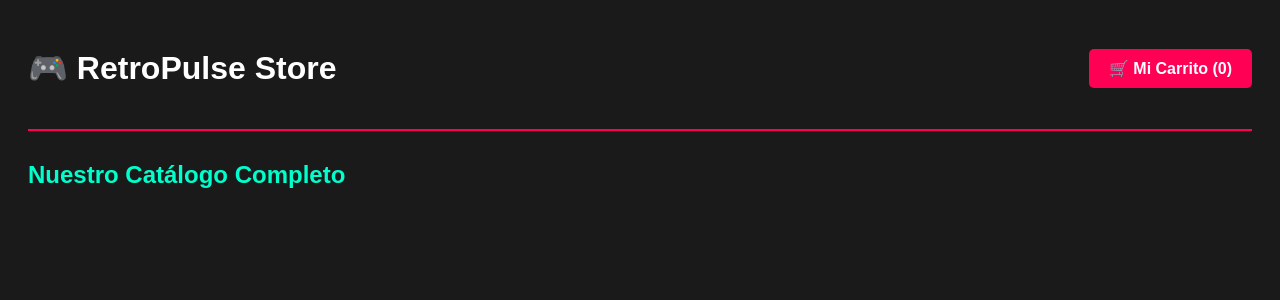
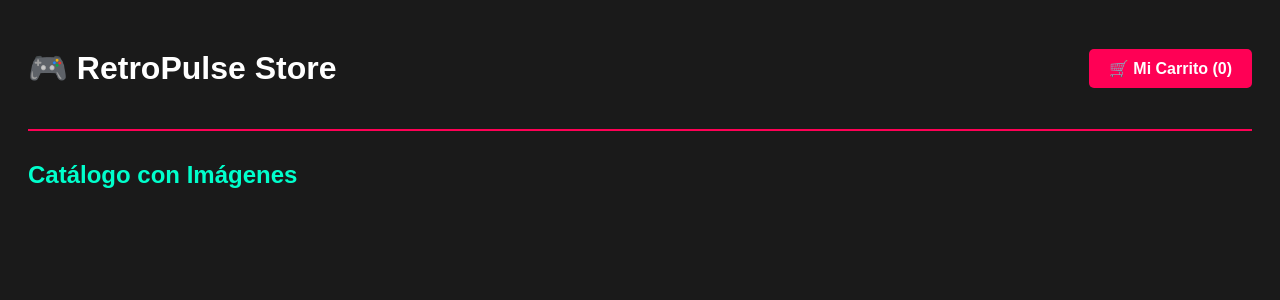
Before and after one commit to canteroslarai/retropulse, a Flask app: template templates/index.html in a window 1280 px wide. Shown: the top 300 px of the page. Run offline with Flask 3, Linux system fonts and the light colour scheme; the template is opened without the code that fills it, so the values that code supplies are empty.

Commit message:
Catálogo de 15 productos con imágenes y carrito integrado

```diff
--- a/app.py
+++ b/app.py
@@ -4,23 +4,23 @@ from flask import Flask, render_template, redirect, url_for, session, flash
 app = Flask(__name__)
 app.secret_key = 'retropulse_secret_key_2026'
 
-# Catálogo completo de 15 productos para RetroPulse
+# Catálogo completo de 15 productos con imágenes URL de marcadores temáticos
 PRODUCTOS = {
-    1: {"id": 1, "nombre": "Consola Retro Classic X", "precio": 45000, "descripcion": "Consola con más de 10.000 juegos clásicos de los 90. Incluye dos mandos inalámbricos y conexión HDMI.", "imagen": "consola.jpg"},
-    2: {"id": 2, "nombre": "Gamepad Pro Wireless", "precio": 18000, "descripcion": "Control inalámbrico ergonómico de alta precisión compatible con PC, Android y consolas retro.", "imagen": "gamepad.jpg"},
-    3: {"id": 3, "nombre": "Cartucho Legendario 99-en-1", "precio": 12000, "descripcion": "El mítico cartucho con los mejores éxitos de la época dorada de los videojuegos de 8 y 16 bits.", "imagen": "cartucho.jpg"},
-    4: {"id": 4, "nombre": "Consola Portátil Pocket", "precio": 35000, "descripcion": "Pantalla IPS de 3.5 pulgadas para llevar tus emuladores favoritos (GameBoy, Megadrive) a todos lados.", "imagen": "portatil.jpg"},
-    5: {"id": 5, "nombre": "Lámpara LED Pac-Man Pixel", "precio": 9500, "descripcion": "Lámpara decorativa pixelada con modo sensible al sonido que reacciona al ritmo de tu música.", "imagen": "lampara.jpg"},
-    6: {"id": 6, "nombre": "Llavero Metálico Arcade", "precio": 2500, "descripcion": "Llavero premium de metal con la forma detallada de una máquina de fichines clásica de los 80.", "imagen": "llavero.jpg"},
-    7: {"id": 7, "nombre": "Mouse Pad Gamer Retro", "precio": 7500, "descripcion": "Mouse pad tamaño extra largo con diseño retro-wave ideal para setup de diseño o gaming.", "imagen": "mousepad.jpg"},
-    8: {"id": 8, "nombre": "Auriculares Retro Sound", "precio": 22000, "descripcion": "Auriculares con estética de los 80 pero tecnología moderna: Bluetooth 5.0 y cancelación de ruido.", "imagen": "auriculares.jpg"},
-    9: {"id": 9, "nombre": "Gorra RetroPulse Classic", "precio": 6000, "descripcion": "Gorra estilo trucker con el logotipo oficial de RetroPulse bordado en alta definición.", "imagen": "gorra.jpg"},
-    10: {"id": 10, "nombre": "Remera Algodón Pixel Art", "precio": 14000, "descripcion": "Remera 100% algodón con estampa premium de estética pixel art y colores vibrantes de larga duración.", "imagen": "remera.jpg"},
-    11: {"id": 11, "nombre": "Taza Cerámica Game Over", "precio": 4800, "descripcion": "Taza de cerámica importada con diseño termosensible que cambia de color al agregar líquido caliente.", "imagen": "taza.jpg"},
-    12: {"id": 12, "nombre": "Consola Mini Arcade Bartop", "precio": 85000, "descripcion": "Réplica a escala de una máquina arcade para mesa. Pantalla integrada y palanca clásica de alta respuesta.", "imagen": "mini_arcade.jpg"},
-    13: {"id": 13, "nombre": "Cable HDMI Mallado Premium", "precio": 3500, "descripcion": "Cable HDMI de alta velocidad con conector dorado y protección mallada para evitar interferencias.", "imagen": "cable_hdmi.jpg"},
-    14: {"id": 14, "nombre": "Kit Limpieza Consolas", "precio": 5500, "descripcion": "Kit especializado con alcohol isopropílico, cepillos antiestáticos y paño para mantener tus joyas retro impecables.", "imagen": "kit_limpieza.jpg"},
-    15: {"id": 15, "nombre": "Póster Neón Cyberpunk", "precio": 3800, "descripcion": "Póster satinado tamaño A3 con diseño retro-futurista e impresión de alta calidad para decorar tu habitación.", "imagen": "poster.jpg"}
+    1: {"id": 1, "nombre": "Consola Retro Classic X", "precio": 45000, "descripcion": "Consola con más de 10.000 juegos clásicos de los 90. Incluye dos mandos inalámbricos y conexión HDMI.", "imagen": "https://images.unsplash.com/photo-1531525645387-7f14be1bdbbd?w=500&auto=format&fit=crop&q=60"},
+    2: {"id": 2, "nombre": "Gamepad Pro Wireless", "precio": 18000, "descripcion": "Control inalámbrico ergonómico de alta precisión compatible con PC, Android y consolas retro.", "imagen": "https://images.unsplash.com/photo-1592840496694-26d035b52b48?w=500&auto=format&fit=crop&q=60"},
+    3: {"id": 3, "nombre": "Cartucho Legendario 99-en-1", "precio": 12000, "descripcion": "El mítico cartucho con los mejores éxitos de la época dorada de los videojuegos de 8 y 16 bits.", "imagen": "https://images.unsplash.com/photo-1550745165-9bc0b252726f?w=500&auto=format&fit=crop&q=60"},
+    4: {"id": 4, "nombre": "Consola Portátil Pocket", "precio": 35000, "descripcion": "Pantalla IPS de 3.5 pulgadas para llevar tus emuladores favoritos (GameBoy, Megadrive) a todos lados.", "imagen": "https://images.unsplash.com/photo-1546776310-eef45dd6d63c?w=500&auto=format&fit=crop&q=60"},
+    5: {"id": 5, "nombre": "Lámpara LED Pac-Man Pixel", "precio": 9500, "descripcion": "Lámpara decorativa pixelada con modo sensible al sonido que reacciona al ritmo de tu música.", "imagen": "https://images.unsplash.com/photo-1563089145-599997674d42?w=500&auto=format&fit=crop&q=60"},
+    6: {"id": 6, "nombre": "Llavero Metálico Arcade", "precio": 2500, "descripcion": "Llavero premium de metal con la forma detallada de una máquina de fichines clásica de los 80.", "imagen": "https://images.unsplash.com/photo-1589254065878-42c9da997008?w=500&auto=format&fit=crop&q=60"},
+    7: {"id": 7, "nombre": "Mouse Pad Gamer Retro", "precio": 7500, "descripcion": "Mouse pad tamaño extra largo con diseño retro-wave ideal para setup de diseño o gaming.", "imagen": "https://images.unsplash.com/photo-1615663245857-ac93bb7c39e7?w=500&auto=format&fit=crop&q=60"},
+    8: {"id": 8, "nombre": "Auriculares Retro Sound", "precio": 22000, "descripcion": "Auriculares con estética de los 80 pero tecnología moderna: Bluetooth 5.0 y cancelación de ruido.", "imagen": "https://images.unsplash.com/photo-1505740420928-5e560c06d30e?w=500&auto=format&fit=crop&q=60"},
+    9: {"id": 9, "nombre": "Gorra RetroPulse Classic", "precio": 6000, "descripcion": "Gorra estilo trucker con el logotipo oficial de RetroPulse bordado en alta definición.", "imagen": "https://images.unsplash.com/photo-1588850561407-ed78c282e89b?w=500&auto=format&fit=crop&q=60"},
+    10: {"id": 10, "nombre": "Remera Algodón Pixel Art", "precio": 14000, "descripcion": "Remera 100% algodón con estampa premium de estética pixel art y colores vibrantes de larga duración.", "imagen": "https://images.unsplash.com/photo-1521572267360-ee0c2909d518?w=500&auto=format&fit=crop&q=60"},
+    11: {"id": 11, "nombre": "Taza Cerámica Game Over", "precio": 4800, "descripcion": "Taza de cerámica importada con diseño termosensible que cambia de color al agregar líquido caliente.", "imagen": "https://images.unsplash.com/photo-1514432324607-a09d9b4aefdd?w=500&auto=format&fit=crop&q=60"},
+    12: {"id": 12, "nombre": "Consola Mini Arcade Bartop", "precio": 85000, "descripcion": "Réplica a escala de una máquina arcade para mesa. Pantalla integrada y palanca clásica de alta respuesta.", "imagen": "https://images.unsplash.com/photo-1511512578047-dfb367046420?w=500&auto=format&fit=crop&q=60"},
+    13: {"id": 13, "nombre": "Cable HDMI Mallado Premium", "precio": 3500, "descripcion": "Cable HDMI de alta velocidad con conector dorado y protección mallada para evitar interferencias.", "imagen": "https://images.unsplash.com/photo-1557672172-298e090bd0f1?w=500&auto=format&fit=crop&q=60"},
+    14: {"id": 14, "nombre": "Kit Limpieza Consolas", "precio": 5500, "descripcion": "Kit especializado con alcohol isopropílico, cepillos antiestáticos y paño para mantener tus joyas retro impecables.", "imagen": "https://images.unsplash.com/photo-1581092921461-eab62e97a780?w=500&auto=format&fit=crop&q=60"},
+    15: {"id": 15, "nombre": "Póster Neón Cyberpunk", "precio": 3800, "descripcion": "Póster satinado tamaño A3 con diseño retro-futurista e impresión de alta calidad para decorar tu habitación.", "imagen": "https://images.unsplash.com/photo-1579783900882-c0d3dad7b119?w=500&auto=format&fit=crop&q=60"}
 }
 
 @app.route('/')
@@ -31,7 +31,7 @@ def index():
 def detalle(id_producto):
     producto = PRODUCTOS.get(id_producto)
     if not producto:
-        flash("¡Ups! Producto no encontrado", "error")
+        flash("Producto no encontrado", "error")
         return redirect(url_for('index'))
     return render_template('detalle.html', producto=producto)
 
@@ -49,8 +49,7 @@ def agregar_al_carrito(id_producto):
             "precio": producto["precio"]
         })
         session['carrito'] = carrito
-        flash(f"{producto['nombre']} añadido al carrito.", "success")
-
+        flash(f"{producto['nombre']} añadido.", "success")
     return redirect(url_for('index'))
 
 @app.route('/carrito')
--- a/templates/index.html
+++ b/templates/index.html
@@ -3,7 +3,7 @@
 <head>
     <meta charset="UTF-8">
     <meta name="viewport" content="width=device-width, initial-scale=1.0">
-    <title>RetroPulse - Tienda Gamer Oficial</title>
+    <title>RetroPulse - Catálogo Gamer</title>
 </head>
 <body style="font-family: Arial, sans-serif; background-color: #1a1a1a; color: #fff; padding: 20px;">
 
@@ -14,19 +14,19 @@
         </a>
     </header>
 
-    <h2 style="margin-top: 30px; color: #00ffcc;">Nuestro Catálogo Completo</h2>
+    <h2 style="margin-top: 30px; color: #00ffcc;">Catálogo con Imágenes</h2>
 
-    <!-- Contenedor en grilla para ordenar prolijamente los 15 productos -->
     <div style="display: grid; grid-template-columns: repeat(auto-fill, minmax(250px, 1fr)); gap: 20px; margin-top: 20px;">
         {% for p in productos %}
-        <div style="background-color: #2a2a2a; border: 1px solid #444; padding: 20px; border-radius: 8px; display: flex; flex-direction: column; justify-content: space-between;">
+        <div style="background-color: #2a2a2a; border: 1px solid #444; padding: 15px; border-radius: 8px; display: flex; flex-direction: column; justify-content: space-between;">
             <div>
-                <h3 style="color: #fff; margin-top: 0; font-size: 18px;">{{ p.nombre }}</h3>
-                <p style="color: #00ffcc; font-size: 20px; font-weight: bold; margin: 10px 0;">${{ p.precio }}</p>
+                <img src="{{ p.imagen }}" alt="{{ p.nombre }}" style="width: 100%; height: 160px; object-fit: cover; border-radius: 4px; background-color: #444; margin-bottom: 12px;">
+                <h3 style="color: #fff; margin: 0; font-size: 16px;">{{ p.nombre }}</h3>
+                <p style="color: #00ffcc; font-size: 18px; font-weight: bold; margin: 8px 0;">${{ p.precio }}</p>
             </div>
 
-            <div style="margin-top: 15px;">
-                <a href="{{ url_for('detalle', id_producto=p.id) }}" style="display: block; text-align: center; color: #aaa; text-decoration: none; margin-bottom: 10px; font-size: 14px;">🔍 Ver Características</a>
+            <div style="margin-top: 10px;">
+                <a href="{{ url_for('detalle', id_producto=p.id) }}" style="display: block; text-align: center; color: #aaa; text-decoration: none; margin-bottom: 10px; font-size: 13px;">🔍 Ver Características</a>
 
                 <form action="{{ url_for('agregar_al_carrito', id_producto=p.id) }}" method="POST">
                     <button type="submit" style="width: 100%; background-color: #00ffcc; color: #1a1a1a; border: none; padding: 10px; font-weight: bold; border-radius: 5px; cursor: pointer;">
```
Also changed, not shown: templates/detalle.html (+5 -2 lines).
